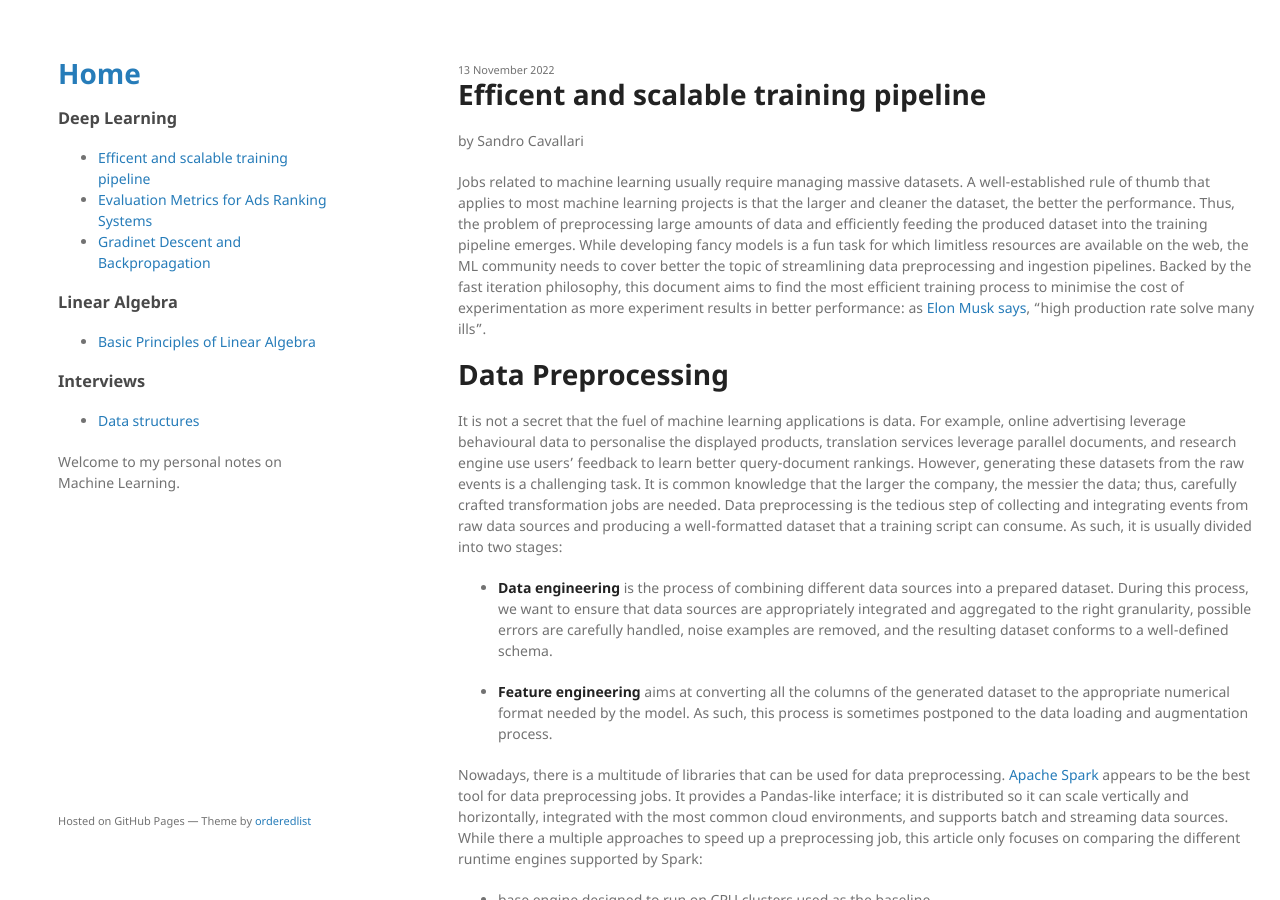
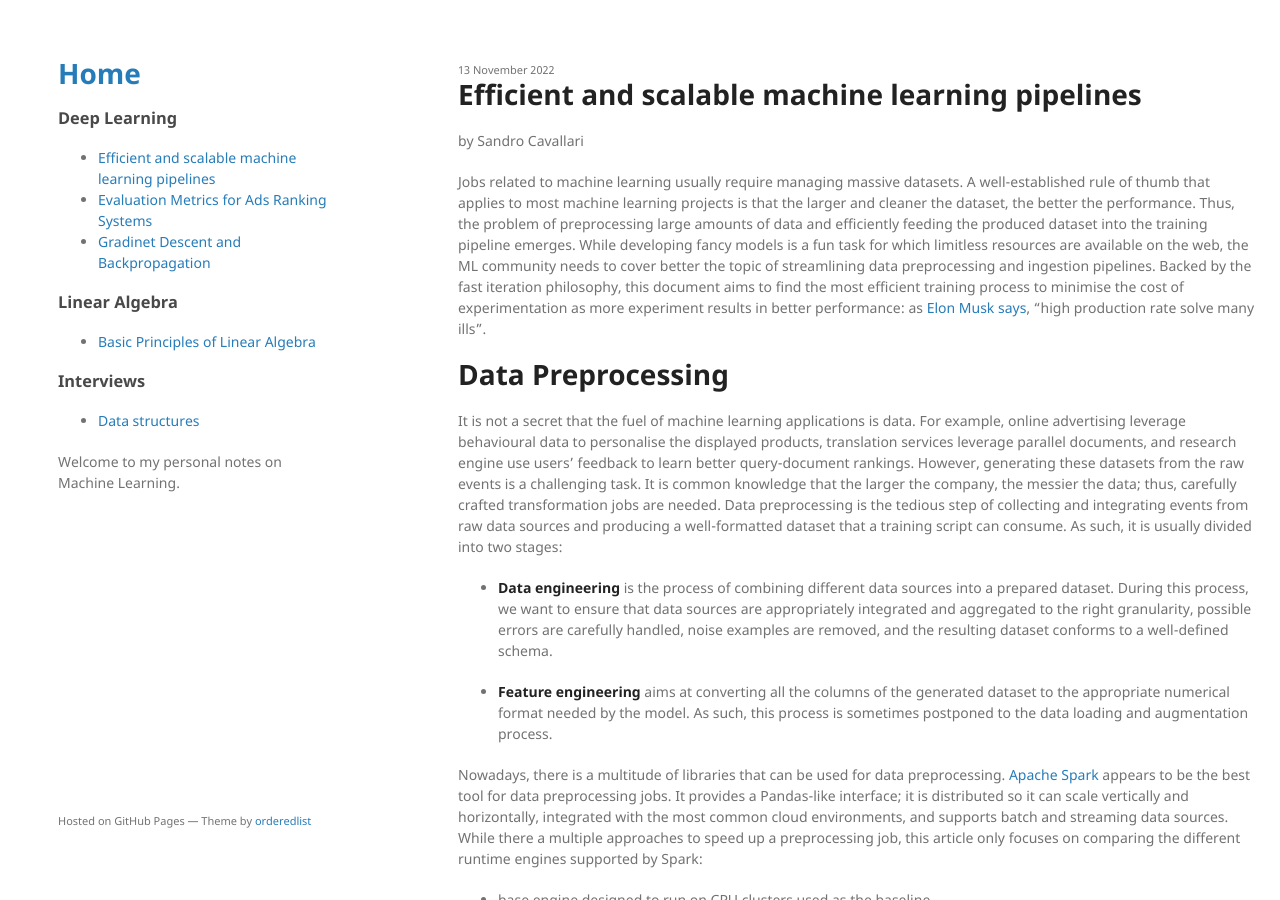
Before and after one commit to andompesta/andompesta.github.io, a Jekyll site: the page built from _posts/2022-11-13-efficent-data-preprocessing.md, in a window 1280 px wide and 900 px high. Built offline with Jekyll 4.4.1, drawn with Linux system fonts in a browser that asks for light colours; some of the changed text lies outside the part shown.

Commit message:
add comments and fix title

```diff
--- a/_posts/2022-11-13-efficent-data-preprocessing.md
+++ b/_posts/2022-11-13-efficent-data-preprocessing.md
@@ -1,9 +1,10 @@
 ---
 layout: post
 mathjax: true
-title:  "Efficent and scalable training pipeline"
+title:  "Efficient and scalable machine learning pipelines"
 author: "Sandro Cavallari"
 tag: "Deep Learning"
+comments_id: 3
 ---
 
 Jobs related to machine learning usually require managing massive datasets.
@@ -95,6 +96,9 @@
 </div>
 
 
+<!-- TODO: -->
+<!-- 1) bridge spark to ml-frameworks: -->
+<!-- 2) comapre tfrecords (natively supported by Linkeding library) and petastorm parquet   -->
 
 <!--  villan: fast large dataset ingestion from distributed frameworks -->
 <!--  why: with extreamly large datasets you need scalable and fast injestion pipelines -->
```
